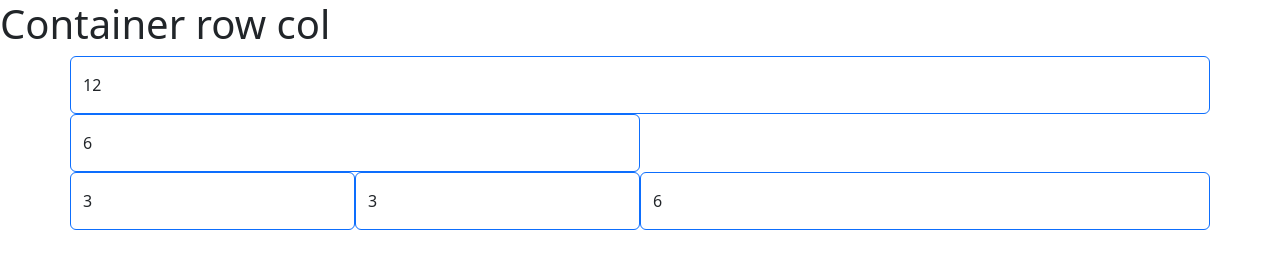
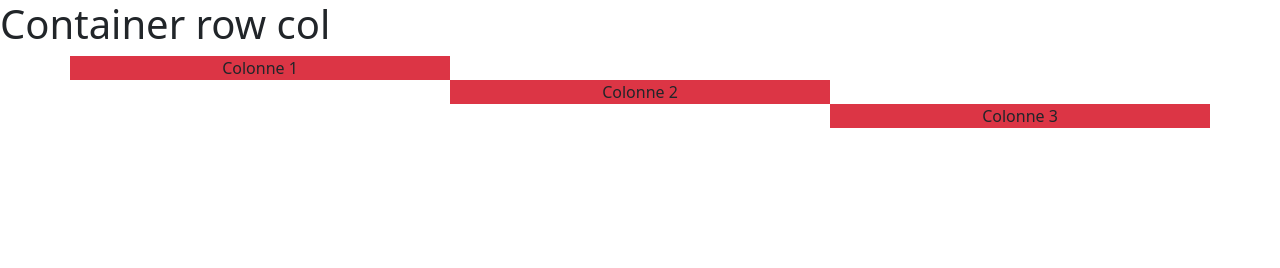
Before and after one commit to DeiZHaNger/FAD-DEV_BootStrapTest, a plain HTML site: page index.html in a window 1280 px wide. Drawn offline with nearby package versions, Linux system fonts and the light colour scheme.

Commit message:
exo placement

```diff
--- a/index.html
+++ b/index.html
@@ -12,18 +12,16 @@
 <body>
     <h1>Container row col</h1>
     <div class="mt-1 container">
-        <div class="row">
-            <div class="col card py-3 border-primary">12</div>
+        <div class="row justify-content-start">
+            <div class="col-4 text-center bg-danger">Colonne 1</div>
         </div>
 
-        <div class="row">
-            <div class="col-6 card py-3 border-primary">6</div>
+        <div class="row justify-content-center">
+            <div class="col-4 text-center bg-danger">Colonne 2</div>
         </div>
 
-        <div class="row">
-            <div class="col card py-3 border-primary">3</div>
-            <div class="col card py-3 border-primary">3</div>
-            <div class="col-6 card py-3 border-primary">6</div>
+        <div class="row justify-content-end">
+            <div class="col-4 text-center bg-danger">Colonne 3</div>
         </div>
     </div>
 
```
Also changed, not shown: render.png.
